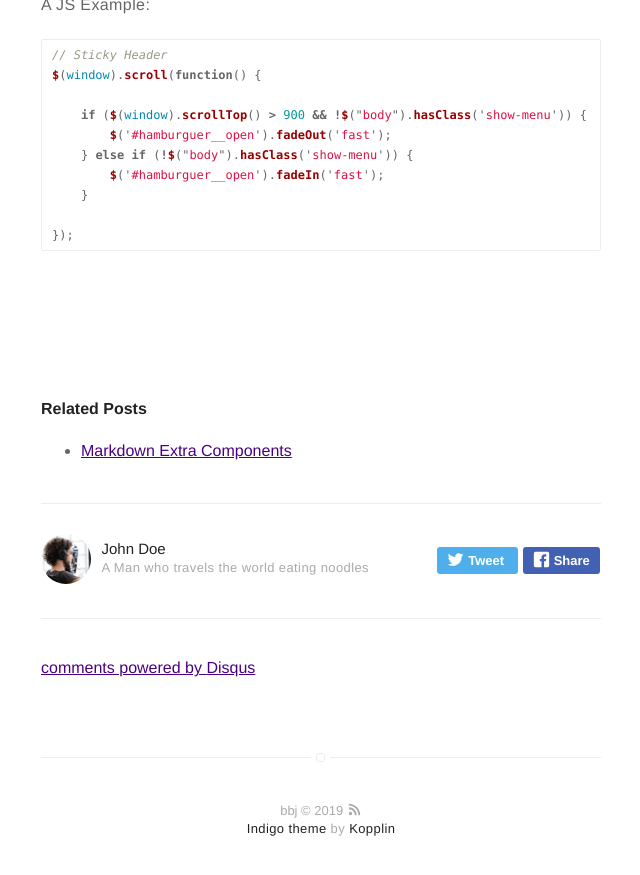
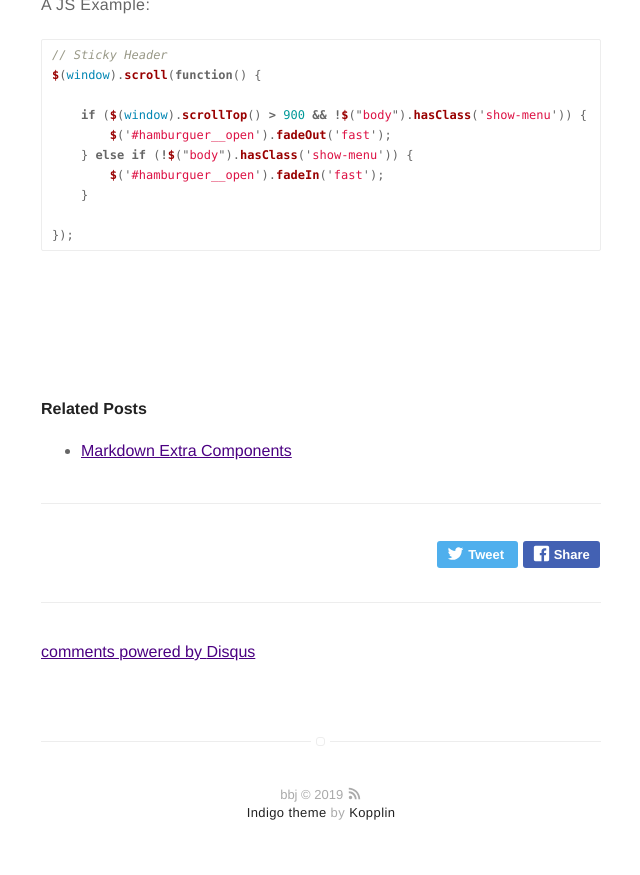
Before and after one commit to bx2j/bx2j.github.io, a Jekyll site: the page built from _posts/2016-02-24-markdown-common-elements.markdown, in a window 1280 px wide and 900 px high, scrolled down 5125 px. Shown: the top 875 px of the window, without its empty margins (319-959 px from the left). Built offline with Jekyll 4.4.1, drawn with Linux system fonts in a browser that asks for light colours; comment, search, counter and statistics services are not loaded; some of the changed lines change nothing that is shown.

Commit message:
Update _config.yml

```diff
--- a/_config.yml
+++ b/_config.yml
@@ -35,15 +35,15 @@
   categories: [blog, project] # only show disqus for posts that have these categories
 
 # if you don't have any of social below, comment the line
-facebook: myfacebook
-twitter: mytwitter
+# facebook: myfacebook
+# twitter: mytwitter
 # google: mygoogle
 # instagram: myinstagram
 # pinterest: mypinterest
 # linkedin: mylinkedin
 # youtube: myyoutube
 # spotify: myspotify
-github: https://github.com/bx2j
+github: bx2j
 # gitlab: mygitlab
 # lastfm: mylastfm
 stackoverflow: 8794514/mark3
@@ -52,21 +52,21 @@
 # medium: medium
 # vimeo: myvimeo
 # lanyrd: mylanyrd
-email: myemail@gmail.com
+email: ulsanbbj@gmail.com
 
 authors:
-    johndoe:
-        name: John Doe
+    bbj:
+        name: Bae Byoung Joo
         bio: A Man who travels the world eating noodles
         external-image: false
-        picture: assets/images/profile.jpg
-        twitter: johndoe
-    jamesfoster:
-        name: James Foster
-        bio: A Man who develops software with coffee
-        external-image: false
-        picture: assets/images/james.jpg
-        twitter: jamesfoster
+#         picture: assets/images/profile.jpg
+#         twitter: johndoe
+#     jamesfoster:
+#         name: James Foster
+#         bio: A Man who develops software with coffee
+#         external-image: false
+#         picture: assets/images/james.jpg
+#         twitter: jamesfoster
 
 # do you want a larger site? change the option below
 # options: [normal, large] | default: normal
```
